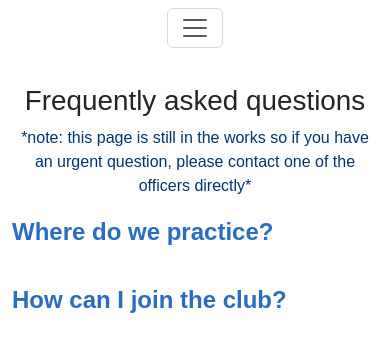
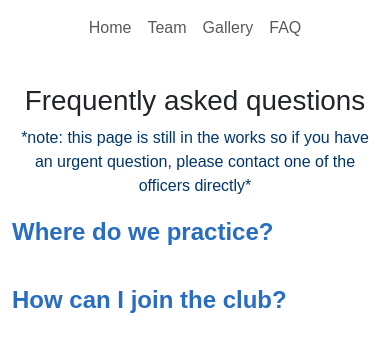
Before and after one commit to Ragyudy/yalebadminton, a React (Vite) app: page /Faq in a window 390 px wide. Shown: the top 352 px of the page. Built offline with nearby package versions, Linux system fonts and the light colour scheme; a web font is replaced by a local one.

Commit message:
remove hamburger menu; fix later

```diff
--- a/src/components/NavBar.tsx
+++ b/src/components/NavBar.tsx
@@ -5,7 +5,7 @@ import styled from "styled-components";
 import { Link } from "react-router-dom";
 
 const CustomNavbar = styled(Navbar)`
-  position: fixed;
+  position: absolute;
   width: 100%;
   z-index: 100;
 `;
@@ -16,11 +16,11 @@ const CenteredNav = styled(Nav)`
 
 function NavBar() {
   return (
-    <CustomNavbar expand="sm">
+    <CustomNavbar>
       <Container>
         <CenteredNav>
-          <Navbar.Toggle />
-          <Navbar.Collapse>
+          {/* <Navbar.Toggle /> */}
+          {/* <Navbar.Collapse> */}
           <Nav.Link as={Link} to="/">
             Home
           </Nav.Link>
@@ -33,7 +33,7 @@ function NavBar() {
           <Nav.Link as={Link} to="/Faq">
             FAQ
           </Nav.Link>
-          </Navbar.Collapse>
+          {/* </Navbar.Collapse> */}
         </CenteredNav>
       </Container>
     </CustomNavbar>
```
Lines whose indentation alone changed are shown as unchanged.
